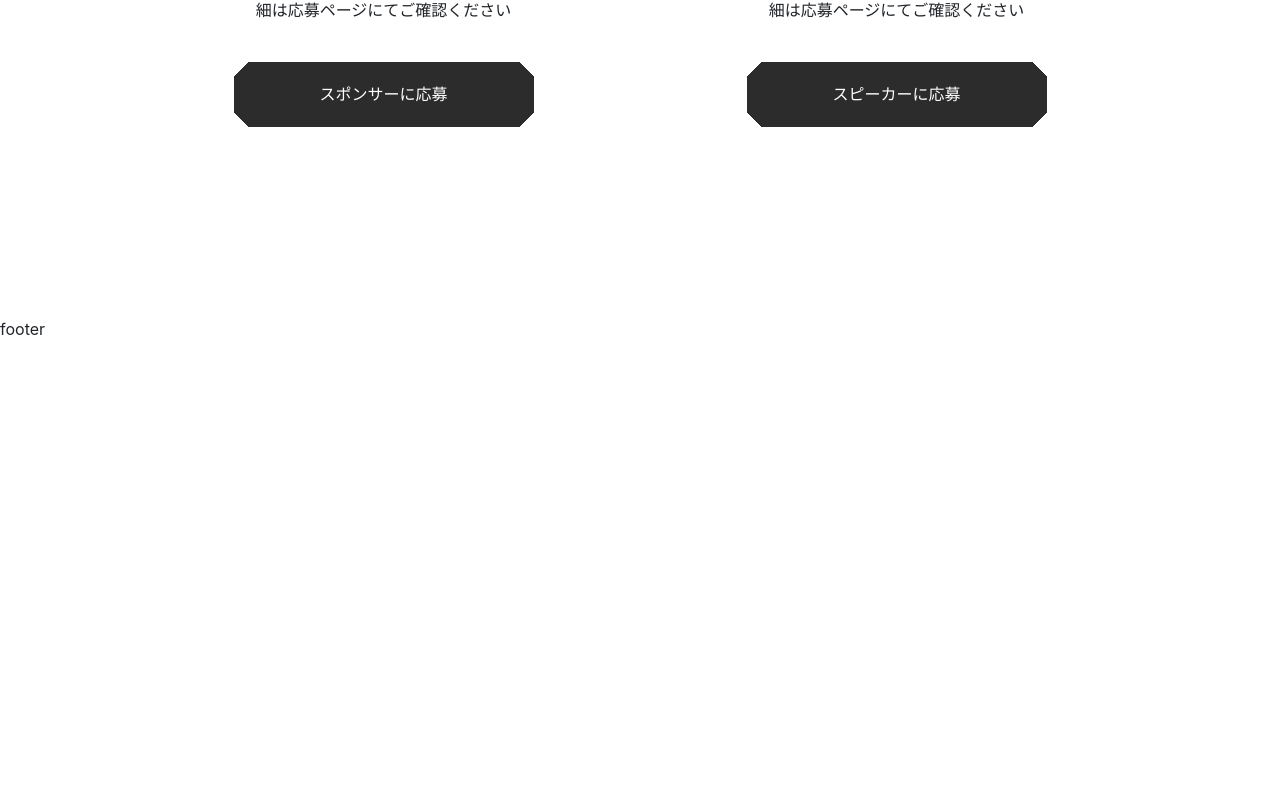
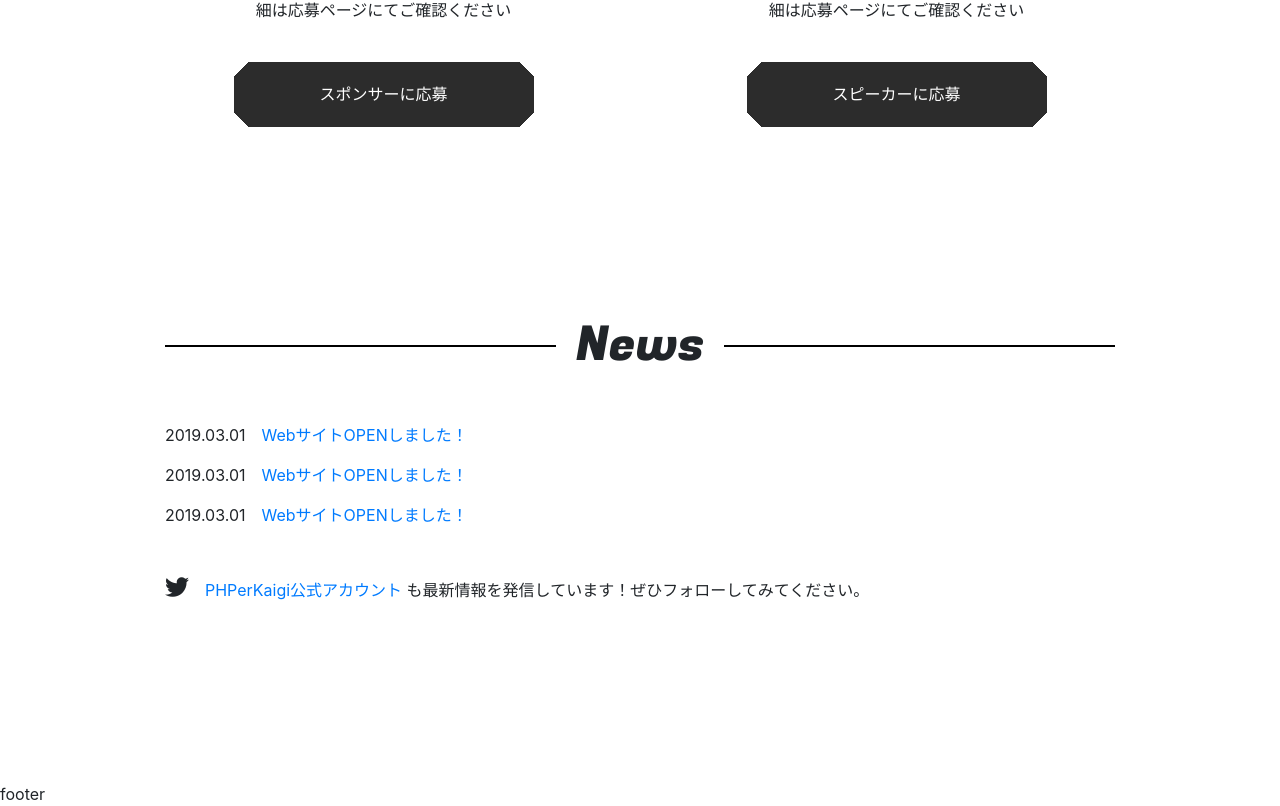
Before and after one commit to yasui05821/kaigi, a Nuxt app: page / in a window 1280 px wide. Shown: the part 340-1146 px from the top of the page. Before the commit the page ends 800 px from the top, so only its background shows below. Built offline with nearby package versions, Linux system fonts and the light colour scheme.

Commit message:
newsレスポンシブ化

```diff
--- a/components/pages/Top/News.vue
+++ b/components/pages/Top/News.vue
@@ -1,5 +1,5 @@
 <template>
-  <div class="top-news container" style="width: 980px">
+  <div class="top-news container" >
     <h2 class="top-news_title mb-5">News</h2>
     <div class="top-news_news mb-5">
       <p >2019.03.01　<a href="">WebサイトOPENしました！</a></p>
@@ -23,6 +23,8 @@
 <style lang="scss" scoped>
   @import "~/assets/scss/library/_mixin.scss";
 .top-news {
+  width: 100%;
+  max-width: 980px;
   padding-bottom: 164px;
   &_title {
     @include secTitle
--- a/pages/index.vue
+++ b/pages/index.vue
@@ -2,7 +2,7 @@
   <section>
     <sec-hero></sec-hero>
     <sec-wanted></sec-wanted>
-    <!--<sec-news></sec-news>-->
+    <sec-news></sec-news>
     <!--<sec-about></sec-about>-->
     <!--<sec-sponsor ></sec-sponsor>-->
     <p-footer></p-footer>
```
